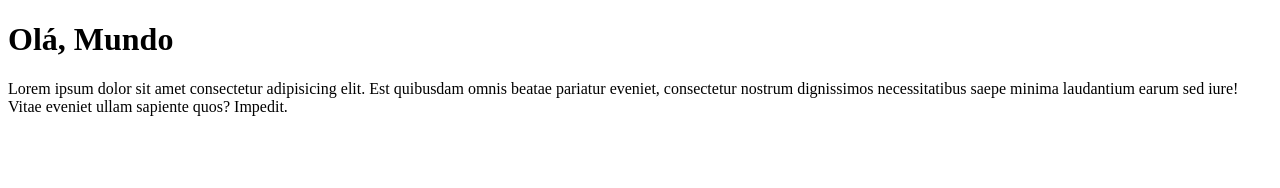
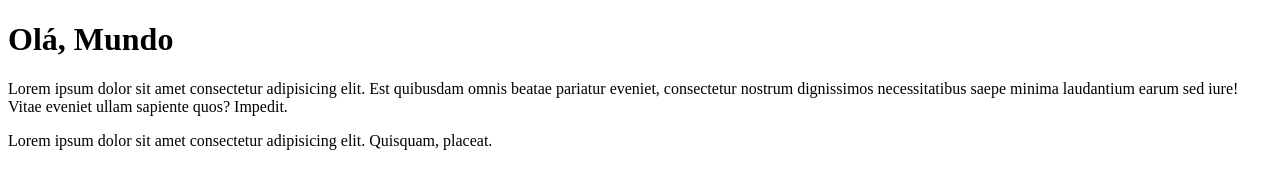
Before and after one commit to LiPitv/ola-Mundo, a plain HTML site: page site-teste/index.html in a window 1280 px wide. Drawn offline with Linux system fonts and the light colour scheme.

Commit message:
Adicione um páragrafu

```diff
--- a/site-teste/index.html
+++ b/site-teste/index.html
@@ -8,5 +8,6 @@
 <body>
     <h1>Olá, Mundo</h1>
     <p>Lorem ipsum dolor sit amet consectetur adipisicing elit. Est quibusdam omnis beatae pariatur eveniet, consectetur nostrum dignissimos necessitatibus saepe minima laudantium earum sed iure! Vitae eveniet ullam sapiente quos? Impedit.</p>
+    <p>Lorem ipsum dolor sit amet consectetur adipisicing elit. Quisquam, placeat.</p>
 </body>
 </html>
```
